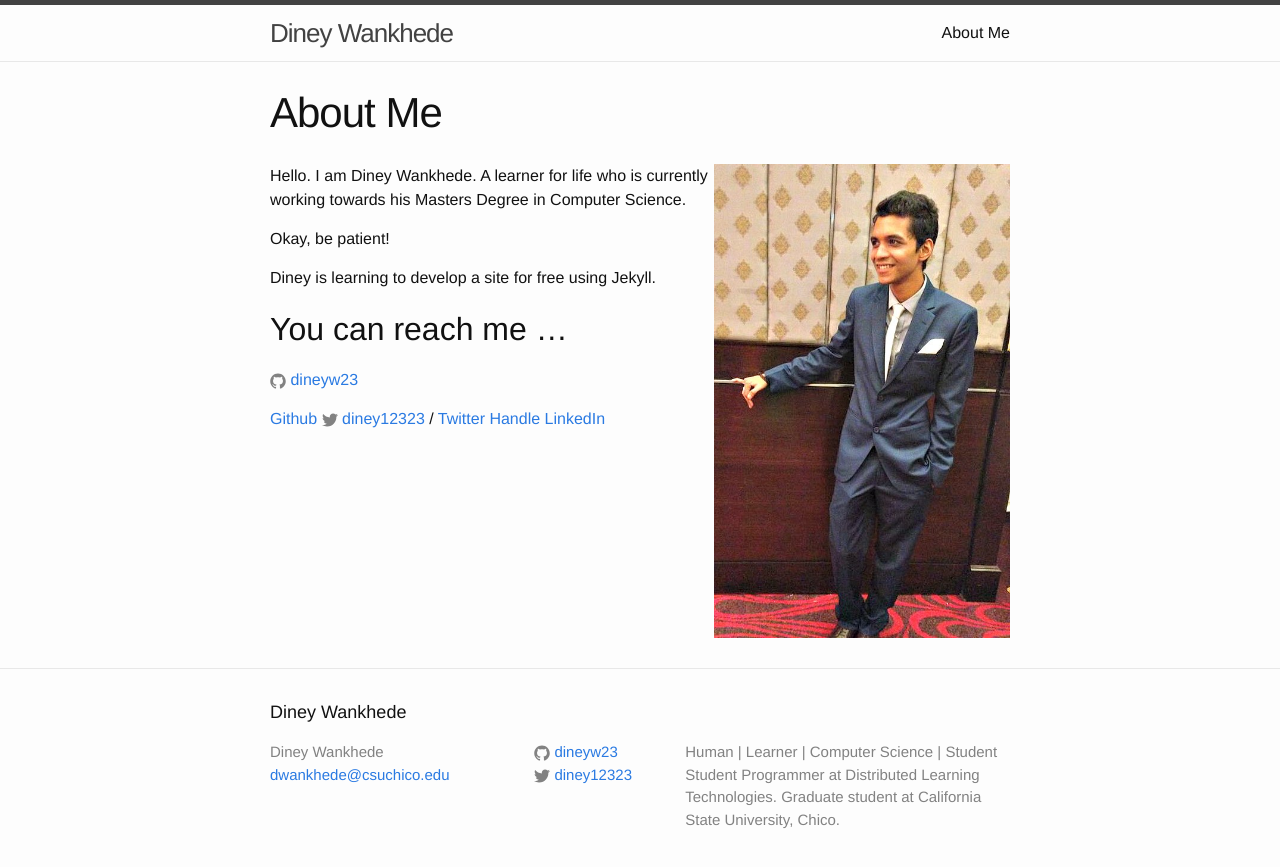
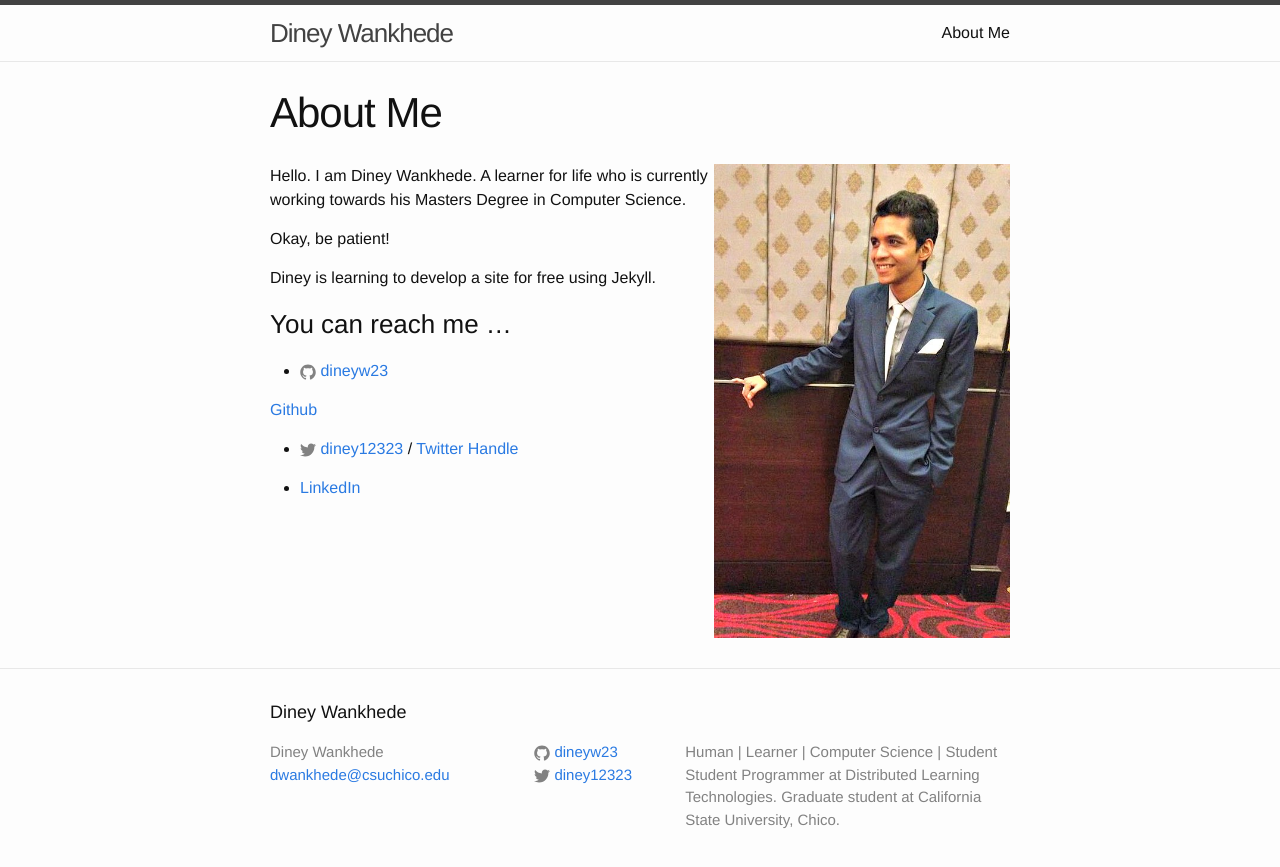
Before and after one commit to dineyw23/dineyw23.github.io, a Jekyll site: the page built from About/about.md, in a window 1280 px wide. Shown: the top 867 px of the page. Built offline with Jekyll 4.4.1, drawn with Linux system fonts in a browser that asks for light colours.

Commit message:
Updates about

```diff
--- a/About/about.md
+++ b/About/about.md
@@ -12,10 +12,12 @@ Okay, be patient!
 
 Diney is learning to develop a site for free using Jekyll.
 
-## You can reach me ...
+### You can reach me ...
 
-{% include icon-github.html username="dineyw23" %}
+- {% include icon-github.html username="dineyw23" %}
 [Github](https://github.com/dineyw23)
-{% include icon-twitter.html username="diney12323" %} /
+
+- {% include icon-twitter.html username="diney12323" %} /
 [Twitter Handle](https://twitter.com/diney12323)
-[LinkedIn](https://www.linkedin.com/in/diney-wankhede-3b271227)
+
+- [LinkedIn](https://www.linkedin.com/in/diney-wankhede-3b271227)
```
